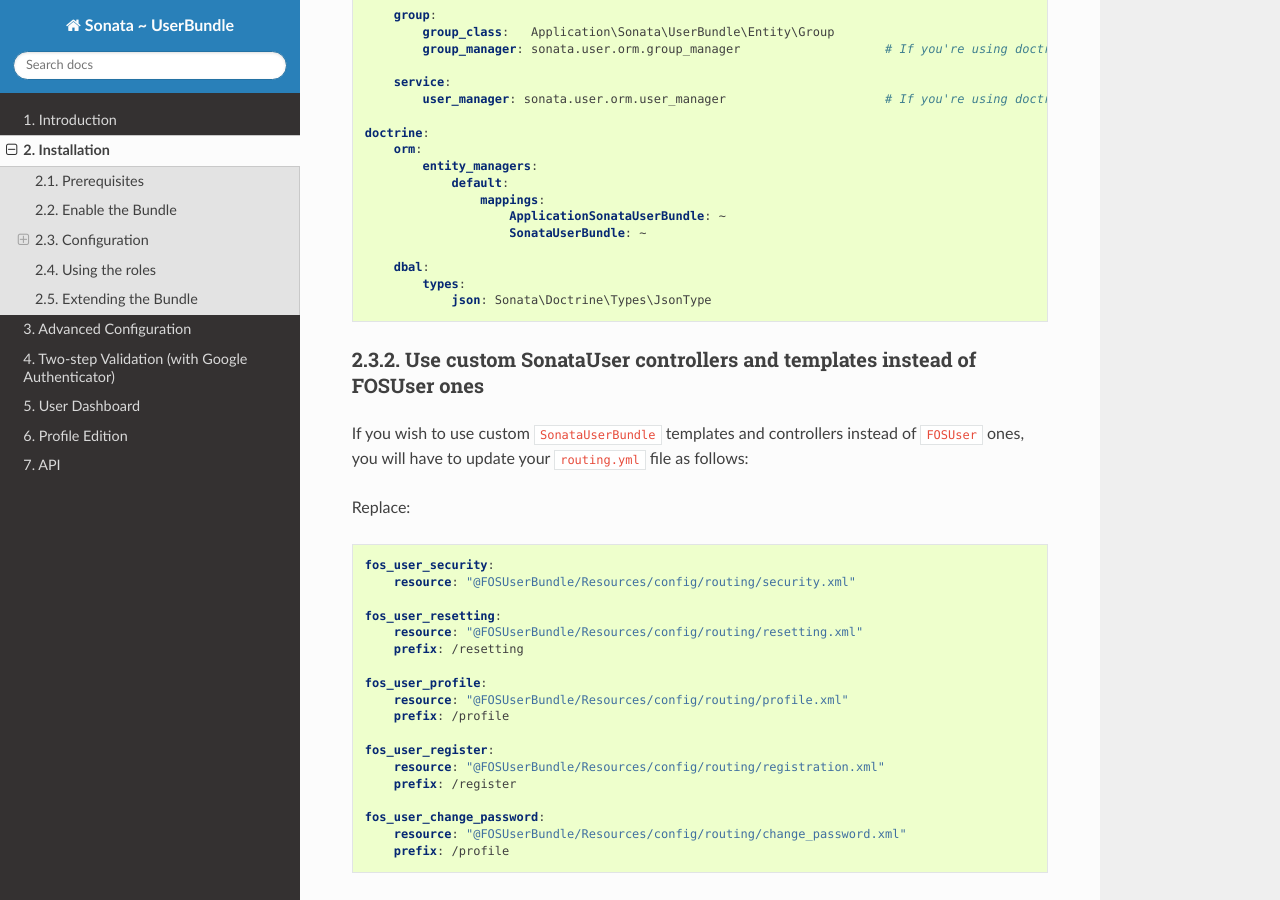
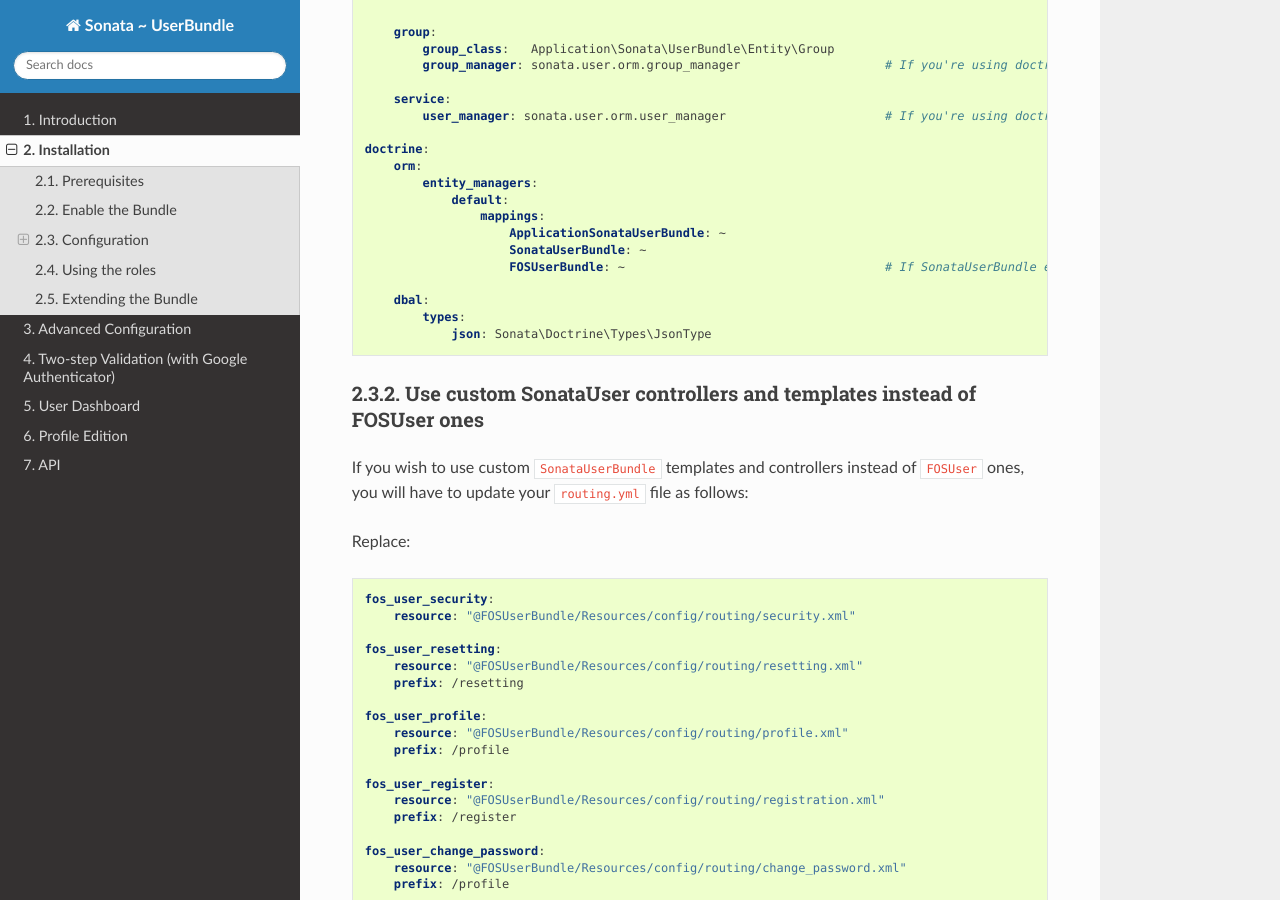
Before and after one commit to sonata-project/SonataUserBundle, a Sphinx documentation site: the page built from Resources/doc/reference/installation.rst, in a window 1280 px wide and 900 px high, scrolled down 1892 px. Built offline with Sphinx 7.4.7 and the Read the Docs theme 2.0.0, drawn with Linux system fonts in a browser that asks for light colours; some of the changed text lies outside the part shown.

Commit message:
Update installation.rst
Need to declare FOSUserBundle & the related mapping, if SonataUserBundle extends it.
(this prevents a "Unrecognized field: usernameCanonical" error encountered while logging in)

```diff
--- a/Resources/doc/reference/installation.rst
+++ b/Resources/doc/reference/installation.rst
@@ -46,6 +46,7 @@
             // you can select which bundle SonataUserBundle extends
             // Most of the cases, you'll want to extend FOSUserBundle though ;)
             // extend the ``FOSUserBundle``
+            new FOS\UserBundle\FOSUserBundle(),
             new Sonata\UserBundle\SonataUserBundle('FOSUserBundle'),
             // OR
             // the bundle will NOT extend ``FOSUserBundle``
@@ -107,6 +108,7 @@
                     mappings:
                         ApplicationSonataUserBundle: ~
                         SonataUserBundle: ~
+                        FOSUserBundle: ~                                    # If SonataUserBundle extends it
 
         dbal:
             types:
```
